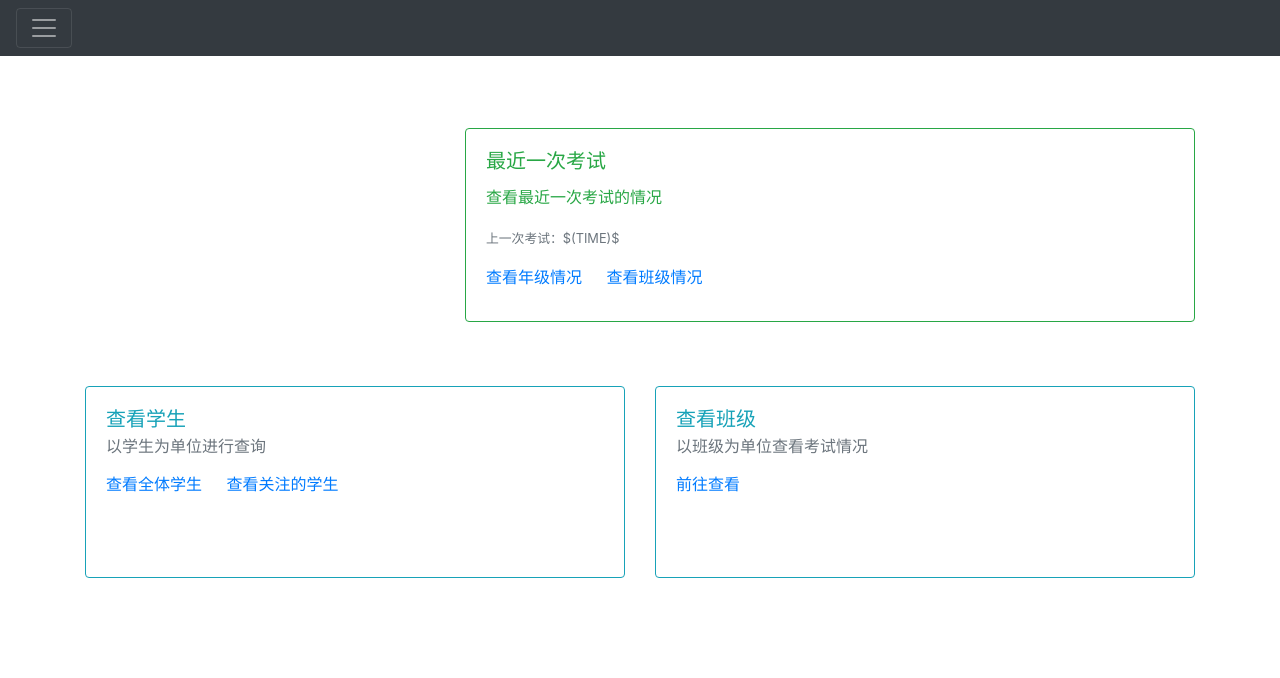
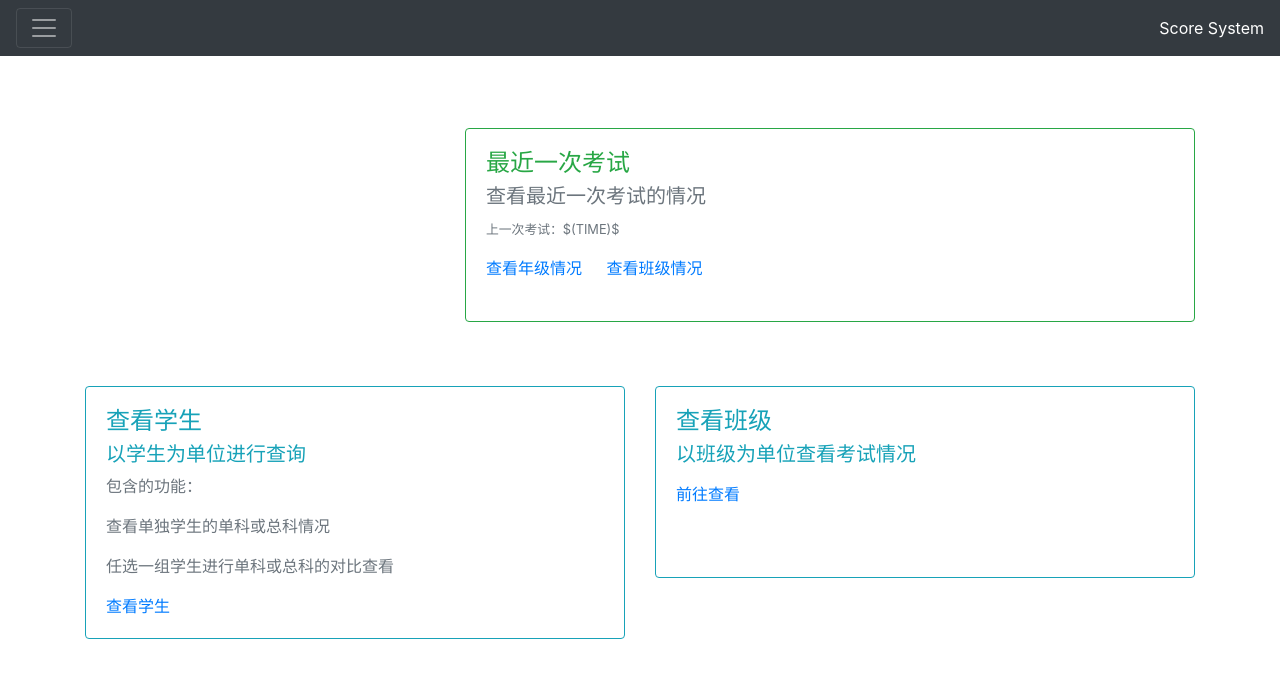
Before and after one commit to LimonHans/CDJKYFZ_ScoreSystem, a Django app: page / in a window 1280 px wide. Shown: the top 678 px of the page. Run offline with Django 3.2, Linux system fonts and the light colour scheme.

Commit message:
Small improvements

```diff
--- a/Exam_Info/templates/Exam_Info/index.html
+++ b/Exam_Info/templates/Exam_Info/index.html
@@ -52,6 +52,7 @@
                 <button class="navbar-toggler" type="button" data-toggle="collapse" data-target="#navbarToggleExternalContent" aria-controls="navbarToggleExternalContent" aria-expanded="false" aria-label="Toggle navigation">
                     <span class="navbar-toggler-icon"></span>
                 </button>
+                <span class="text-white">Score System</span>
             </nav>
         </div>
     </div>
@@ -64,8 +65,8 @@
             <div class="col-md-8">
                 <div class="card border-success">
                     <div class="card-body text-success" style="min-height: 12rem;min-width: 24rem;max-width: 36rem;">
-                        <h5 class="card-title">最近一次考试</h5>
-                        <p class="card-text">查看最近一次考试的情况</p>
+                        <h4 class="card-title">最近一次考试</h4>
+                        <h5 class="card-subtitle mb-2 text-muted">查看最近一次考试的情况</h5>
                         <p class="card-text"><small class="text-muted">上一次考试：$(TIME)$</small></p>
                         <a href class="card-link">查看年级情况</a>
                         <a href class="card-link">查看班级情况</a>
@@ -78,20 +79,21 @@
             <div class="col">
                 <div class="card border-info" style="min-height: 12rem;min-width: 24rem;max-width: 36rem;">
                     <div class="card-body text-info">
-                        <h5 class="card-title">查看学生</h5>
-                        <h6 class="card-subtitle mb-2 text-muted">以学生为单位进行查询</h6>
-                        <p class="card-text"></p>
-                        <a href="#" class="card-link">查看全体学生</a>
-                        <a href="#" class="card-link">查看关注的学生</a>
+                        <h4 class="card-title">查看学生</h4>
+                        <h5 class="card-subtitle mb-2">以学生为单位进行查询</h5>
+                        <p class="card-text text-muted">包含的功能：</p>
+                        <p class="card-text text-muted">查看单独学生的单科或总科情况</p>
+                        <p class="card-text text-muted">任选一组学生进行单科或总科的对比查看</p>
+                        <a href="#" class="card-link">查看学生</a>
                     </div>
                 </div>
             </div>
             <div class="col">
                 <div class="card border-info" style="min-height: 12rem;min-width: 24rem;max-width: 36rem;">
                     <div class="card-body text-info">
-                        <h5 class="card-title">查看班级</h5>
-                        <h6 class="card-subtitle mb-2 text-muted">以班级为单位查看考试情况</h6>
-                        <p class="card-text"></p>
+                        <h4 class="card-title">查看班级</h4>
+                        <h5 class="card-subtitle mb-2">以班级为单位查看考试情况</h5>
+                        <p class="card-text text-muted"></p>
                         <a href="#" class="card-link">前往查看</a>
                     </div>
                 </div>
```
